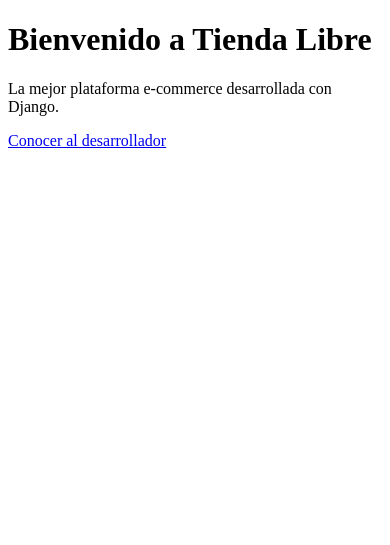
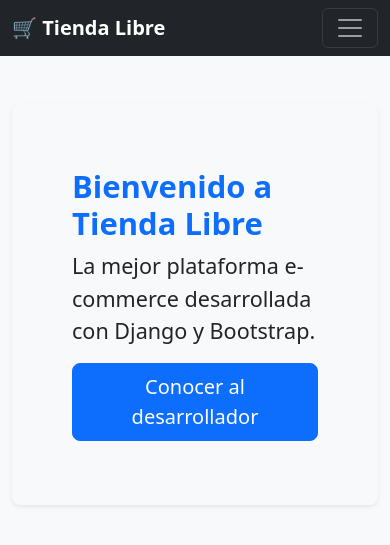
Before and after one commit to Villada-PG3/trabajo-practico-tienda-libre-GenaroCorrea, a Django app: page / in a window 390 px wide. Shown: the top 545 px of the page. Run offline with Django 5.2, Linux system fonts and the light colour scheme.

Commit message:
feat: incorporar herencia de templates y Bootstrap

```diff
--- /dev/null
+++ b/productos/templates/productos/_navbar.html
@@ -0,0 +1,18 @@
+<nav class="navbar navbar-expand-lg navbar-dark bg-dark">
+  <div class="container">
+    <a class="navbar-brand fw-bold" href="/">🛒 Tienda Libre</a>
+    <button class="navbar-toggler" type="button" data-bs-toggle="collapse" data-bs-target="#navbarNav">
+      <span class="navbar-toggler-icon"></span>
+    </button>
+    <div class="collapse navbar-collapse" id="navbarNav">
+      <ul class="navbar-nav ms-auto">
+        <li class="nav-item">
+          <a class="nav-link" href="/">Inicio</a>
+        </li>
+        <li class="nav-item">
+          <a class="nav-link" href="/acerca-de-mi/">Acerca de mí</a>
+        </li>
+      </ul>
+    </div>
+  </div>
+</nav>
--- /dev/null
+++ b/productos/templates/productos/base.html
@@ -0,0 +1,20 @@
+<!DOCTYPE html>
+<html lang="es">
+<head>
+    <meta charset="UTF-8">
+    <meta name="viewport" content="width=device-width, initial-scale=1.0">
+    <title>{% block title %}Tienda Libre{% endblock %}</title>
+    <link href="https://cdn.jsdelivr.net/npm/bootstrap@5.3.3/dist/css/bootstrap.min.css" rel="stylesheet">
+</head>
+<body class="bg-light">
+
+    {% include "productos/_navbar.html" %}
+
+    <main class="container my-5">
+        {% block content %}
+        {% endblock %}
+    </main>
+
+    <script src="https://cdn.jsdelivr.net/npm/bootstrap@5.3.3/dist/js/bootstrap.bundle.min.js"></script>
+</body>
+</html>
--- a/productos/templates/productos/home.html
+++ b/productos/templates/productos/home.html
@@ -1,12 +1,13 @@
-<!DOCTYPE html>
-<html lang="es">
-<head>
-    <meta charset="UTF-8">
-    <title>Tienda Libre - Inicio</title>
-</head>
-<body>
-    <h1>Bienvenido a Tienda Libre</h1>
-    <p>La mejor plataforma e-commerce desarrollada con Django.</p>
-    <a href="/acerca-de-mi/">Conocer al desarrollador</a>
-</body>
-</html>
+{% extends 'productos/base.html' %}
+
+{% block title %}Inicio - Tienda Libre{% endblock %}
+
+{% block content %}
+<div class="p-5 mb-4 bg-body-tertiary rounded-3 shadow-sm">
+    <div class="container-fluid py-3">
+        <h1 class="display-5 fw-bold text-primary">Bienvenido a Tienda Libre</h1>
+        <p class="col-md-8 fs-4">La mejor plataforma e-commerce desarrollada con Django y Bootstrap.</p>
+        <a class="btn btn-primary btn-lg" href="/acerca-de-mi/" role="button">Conocer al desarrollador</a>
+    </div>
+</div>
+{% endblock %}
```
Also changed, not shown: productos/templates/productos/acerca-de-mi.html (+14 -12 lines).
